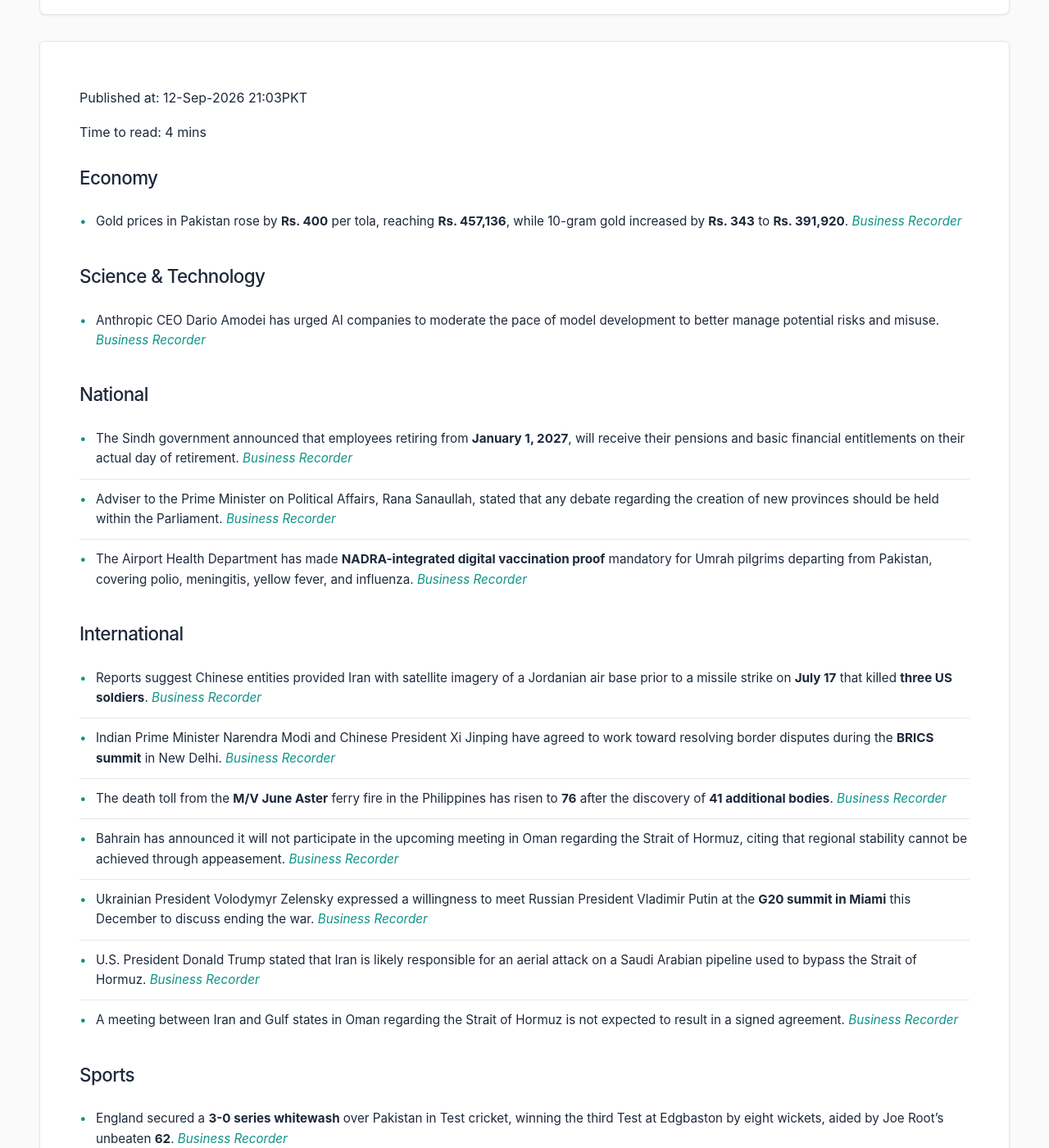
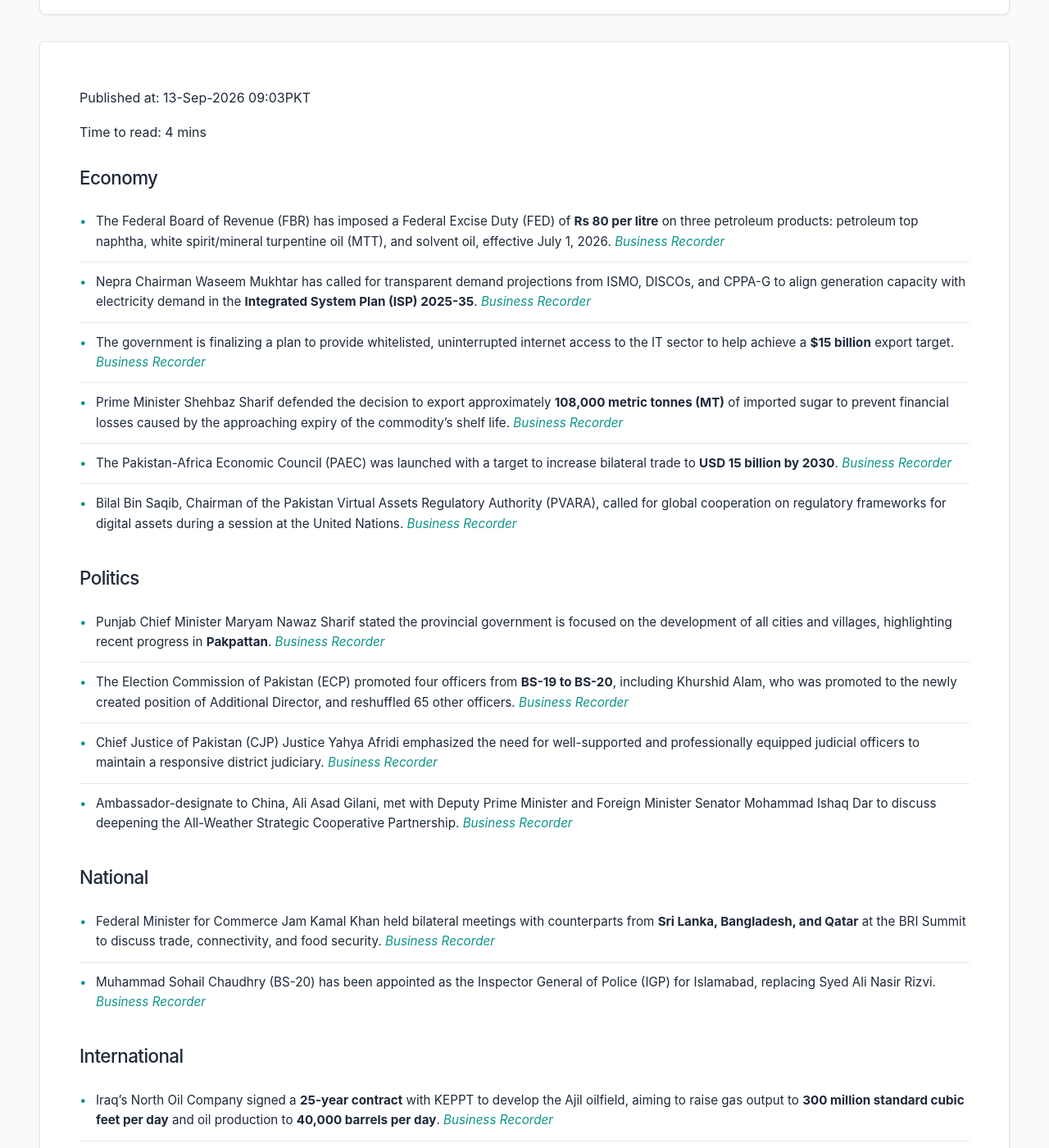
Before and after one commit to zsubzwary/news, a Jekyll site: the page built from en/index.md, in a window 1280 px wide and 1400 px high, scrolled down 209 px. Shown: the whole window at 82% size. Built offline with Jekyll 4.4.1, drawn with Linux system fonts in a browser that asks for light colours; some web fonts are replaced; comment, search, counter and statistics services are not loaded; some of the changed text lies outside the part shown.

Commit message:
DateTime; 2026-09-13T04:03:33.937Z

```diff
--- a/en/index.md
+++ b/en/index.md
@@ -4,40 +4,36 @@ title: Pakistan News Briefing
 lang: en
 ---
 
-Published at: 12-Sep-2026 21:03PKT
+Published at: 13-Sep-2026 09:03PKT
 
 Time to read: 4 mins
 
 ### Economy
-- Gold prices in Pakistan rose by **Rs. 400** per tola, reaching **Rs. 457,136**, while 10-gram gold increased by **Rs. 343** to **Rs. 391,920**. *[Business Recorder](https://www.brecorder.com/news/40439167/gold-price-drops-by-rs2700-per-tola-in-pakistan)*
+- The Federal Board of Revenue (FBR) has imposed a Federal Excise Duty (FED) of **Rs 80 per litre** on three petroleum products: petroleum top naphtha, white spirit/mineral turpentine oil (MTT), and solvent oil, effective July 1, 2026. *[Business Recorder](https://www.brecorder.com/news/40439231/fbr-slaps-rs80litre-fed-on-3-pol-products)*
+- Nepra Chairman Waseem Mukhtar has called for transparent demand projections from ISMO, DISCOs, and CPPA-G to align generation capacity with electricity demand in the **Integrated System Plan (ISP) 2025-35**. *[Business Recorder](https://www.brecorder.com/news/40439232/gaps-in-demand-estimates-nepra-chief-calls-for-transparent-power-generation-projections)*
+- The government is finalizing a plan to provide whitelisted, uninterrupted internet access to the IT sector to help achieve a **$15 billion** export target. *[Business Recorder](https://www.brecorder.com/news/40439244/it-sector-govt-finalising-plan-to-ensure-uninterrupted-internet-access-shaza)*
+- Prime Minister Shehbaz Sharif defended the decision to export approximately **108,000 metric tonnes (MT)** of imported sugar to prevent financial losses caused by the approaching expiry of the commodity's shelf life. *[Business Recorder](https://www.brecorder.com/news/40439235/pm-defends-decision-to-export-imported-sugar)*
+- The Pakistan-Africa Economic Council (PAEC) was launched with a target to increase bilateral trade to **USD 15 billion by 2030**. *[Business Recorder](https://www.brecorder.com/news/40439236/paec-launched-to-raise-trade-to-usd15bn-by-2030)*
+- Bilal Bin Saqib, Chairman of the Pakistan Virtual Assets Regulatory Authority (PVARA), called for global cooperation on regulatory frameworks for digital assets during a session at the United Nations. *[Business Recorder](https://www.brecorder.com/news/40439233/pakistan-calls-for-global-cooperation-on-digital-assets)*
 
-### Science & Technology
-- Anthropic CEO Dario Amodei has urged AI companies to moderate the pace of model development to better manage potential risks and misuse. *[Business Recorder](https://www.brecorder.com/news/40439182/anthropic-ceo-urges-ai-companies-to-slow-model-development-amid-fears-over-misuse)*
+### Politics
+- Punjab Chief Minister Maryam Nawaz Sharif stated the provincial government is focused on the development of all cities and villages, highlighting recent progress in **Pakpattan**. *[Business Recorder](https://www.brecorder.com/news/40439237/development-amp-improvement-of-every-city-amp-village-govts-mission-maryam)*
+- The Election Commission of Pakistan (ECP) promoted four officers from **BS-19 to BS-20**, including Khurshid Alam, who was promoted to the newly created position of Additional Director, and reshuffled 65 other officers. *[Business Recorder](https://www.brecorder.com/news/40439246/four-ecp-officers-promoted-65-shuffled)*
+- Chief Justice of Pakistan (CJP) Justice Yahya Afridi emphasized the need for well-supported and professionally equipped judicial officers to maintain a responsive district judiciary. *[Business Recorder](https://www.brecorder.com/news/40439245/cjp-says-district-judiciary-backbone-of-justice-system)*
+- Ambassador-designate to China, Ali Asad Gilani, met with Deputy Prime Minister and Foreign Minister Senator Mohammad Ishaq Dar to discuss deepening the All-Weather Strategic Cooperative Partnership. *[Business Recorder](https://www.brecorder.com/news/40439250/ambassador-appointed-to-china-meets-dpm)*
 
 ### National
-- The Sindh government announced that employees retiring from **January 1, 2027**, will receive their pensions and basic financial entitlements on their actual day of retirement. *[Business Recorder](https://www.brecorder.com/news/40439174/sindh-decides-to-pay-pension-on-retirement-day-from-jan-2027)*
-- Adviser to the Prime Minister on Political Affairs, Rana Sanaullah, stated that any debate regarding the creation of new provinces should be held within the Parliament. *[Business Recorder](https://www.brecorder.com/news/40439178/rana-sanaullah-says-new-provinces-debate-should-take-place-in-parliament)*
-- The Airport Health Department has made **NADRA-integrated digital vaccination proof** mandatory for Umrah pilgrims departing from Pakistan, covering polio, meningitis, yellow fever, and influenza. *[Business Recorder](https://www.brecorder.com/news/40439170/pakistan-makes-nadra-integrated-vaccination-proof-mandatory-for-umrah-travelers)*
+- Federal Minister for Commerce Jam Kamal Khan held bilateral meetings with counterparts from **Sri Lanka, Bangladesh, and Qatar** at the BRI Summit to discuss trade, connectivity, and food security. *[Business Recorder](https://www.brecorder.com/news/40439234/bri-summit-jam-focuses-on-regional-connectivity-food-security)*
+- Muhammad Sohail Chaudhry (BS-20) has been appointed as the Inspector General of Police (IGP) for Islamabad, replacing Syed Ali Nasir Rizvi. *[Business Recorder](https://www.brecorder.com/news/40439248/sohail-chaudhry-made-islamabad-igp)*
 
 ### International
-- Reports suggest Chinese entities provided Iran with satellite imagery of a Jordanian air base prior to a missile strike on **July 17** that killed **three US soldiers**. *[Business Recorder](https://www.brecorder.com/news/40439181/iran-got-chinese-satellite-images-before-deadly-strike-on-us-troops-report)*
-- Indian Prime Minister Narendra Modi and Chinese President Xi Jinping have agreed to work toward resolving border disputes during the **BRICS summit** in New Delhi. *[Business Recorder](https://www.brecorder.com/news/40439180/modi-xi-expressed-commitment-to-resolving-border-issue-india)*
-- The death toll from the **M/V June Aster** ferry fire in the Philippines has risen to **76** after the discovery of **41 additional bodies**. *[Business Recorder](https://www.brecorder.com/news/40439176/philippine-ferry-fire-death-toll-climbs-to-76-as-identification-process-begins)*
-- Bahrain has announced it will not participate in the upcoming meeting in Oman regarding the Strait of Hormuz, citing that regional stability cannot be achieved through appeasement. *[Business Recorder](https://www.brecorder.com/news/40439175/bahrain-says-wont-participate-in-hormuz-meeting-with-iran)*
-- Ukrainian President Volodymyr Zelensky expressed a willingness to meet Russian President Vladimir Putin at the **G20 summit in Miami** this December to discuss ending the war. *[Business Recorder](https://www.brecorder.com/news/40439172/zelensky-open-to-meeting-putin-at-g20-in-miami)*
-- U.S. President Donald Trump stated that Iran is likely responsible for an aerial attack on a Saudi Arabian pipeline used to bypass the Strait of Hormuz. *[Business Recorder](https://www.brecorder.com/news/40439163/trump-says-iran-probably-responsible-for-attack-on-saudi-pipeline)*
-- A meeting between Iran and Gulf states in Oman regarding the Strait of Hormuz is not expected to result in a signed agreement. *[Business Recorder](https://www.brecorder.com/news/40439179/no-signed-hormuz-deal-expected-yet-from-oman-meeting-on-monday-iranian-official-says)*
-
-### Sports
-- England secured a **3-0 series whitewash** over Pakistan in Test cricket, winning the third Test at Edgbaston by eight wickets, aided by Joe Root's unbeaten **62**. *[Business Recorder](https://www.brecorder.com/news/40439171/root-takes-charge-guiding-england-to-series-whitewash-over-pakistan)*
-- India's T20 captain Shreyas Iyer noted that Jasprit Bumrah requires game time during the **three-match series against Afghanistan** to regain confidence following injury. *[Business Recorder](https://www.brecorder.com/news/40439177/fit-again-bumrah-needs-game-time-says-india-skipper-iyer)*
-- Europe has taken a **7-5 lead** over the United States in the Solheim Cup after world number one Nelly Korda suffered a defeat. *[Business Recorder](https://www.brecorder.com/news/40439169/korda-finally-beaten-as-europe-grasp-slender-solheim-lead)*
+- Iraq's North Oil Company signed a **25-year contract** with KEPPT to develop the Ajil oilfield, aiming to raise gas output to **300 million standard cubic feet per day** and oil production to **40,000 barrels per day**. *[Business Recorder](https://www.brecorder.com/news/40439238/iraq-signs-25-year-deal-to-develop-ajil-oilfield)*
+- Saudi Arabia temporarily shut down its **1,200-km East-West oil pipeline** following a drone attack originating from Iraq. *[Business Recorder](https://www.brecorder.com/news/40439240/saudi-arabia-shuts-down-east-west-oil-pipeline)*
+- Iraq closed **three border crossings** with Iran and dismissed the military commander in Missan province following drone attacks targeting the Saudi Arabian pipeline. *[Business Recorder](https://www.brecorder.com/news/40439241/iraq-closes-three-iran-crossings-after-drone-launch)*
+- The 11-nation BRICS group, including leaders from China, Russia, Iran, and India, issued a joint statement at a New Delhi summit calling for "maximum restraint" in the Middle East. *[Business Recorder](https://www.brecorder.com/news/40439242/brics-nations-urge-maximum-restraint)*
+- Indian Prime Minister Narendra Modi and Chinese President Xi Jinping met on the sidelines of the BRICS summit to pledge the rebuilding of business and transport links. *[Business Recorder](https://www.brecorder.com/news/40439243/modi-xi-push-business-links-border-peace-as-ties-revive)*
+- The Pakistan Foreign Office issued a statement condemning the drone attacks on the East-West Pipeline in the Riyadh and Madinah regions of Saudi Arabia as a violation of international law. *[Business Recorder](https://www.brecorder.com/news/40439247/pakistan-condemns-attacks-on-ksa)*
+- US President Donald Trump indicated a trade deal with Canada could arrive "fairly soon" but demanded the removal of tariffs on US farmers. *[Business Recorder](https://www.brecorder.com/news/40439239/trump-says-us-canada-trade-deal-likely-fairly-soon)*
 
 ### Health
-- Advances in healthcare and sanitation in Pakistan are leading to longer life expectancies, though this presents new economic challenges regarding the cost of aging. *[Business Recorder](https://www.brecorder.com/news/40439173/living-longer-is-a-blessing-but-can-we-afford-it)*
-
-### Other
-- Pop singer Lady Gaga has welcomed her first child with fiancé Michael Polansky. *[Business Recorder](https://www.brecorder.com/news/40439168/lady-gaga-welcomes-first-child-with-fiance)*
-- The Israeli-made documentary "**NAZA**," which analyzes the killing of civilians in Gaza, received a **25-minute standing ovation** at the Venice Film Festival. *[Business Recorder](https://www.brecorder.com/news/40439165/gaza-film-malkovich-drama-vie-for-venice-top-prize)*
-- Celine Dion is scheduled to perform her first full concert in **six years** in Paris, with **30,000 fans** expected to attend. *[Business Recorder](https://www.brecorder.com/news/40439164-a-legend-celine-dion-poised-for-emotional-comeback-in-paris)*
-- Actor James McAvoy premiered his supernatural drama "**Faith**" at the Toronto International Film Festival (TIFF). *[Business Recorder](https://www.brecorder.com/news/40439166-james-mcavoy-brings-new-film-faith-to-toronto-fest)*
+- The Democratic Republic of Congo has recorded more than **7,000 Ebola cases** in its current outbreak, resulting in nearly **3,400 deaths**. *[Business Recorder](https://www.brecorder.com/news/40439249/worst-dr-congo-ebola-epidemic-ever-passes-7000-cases)*
```
